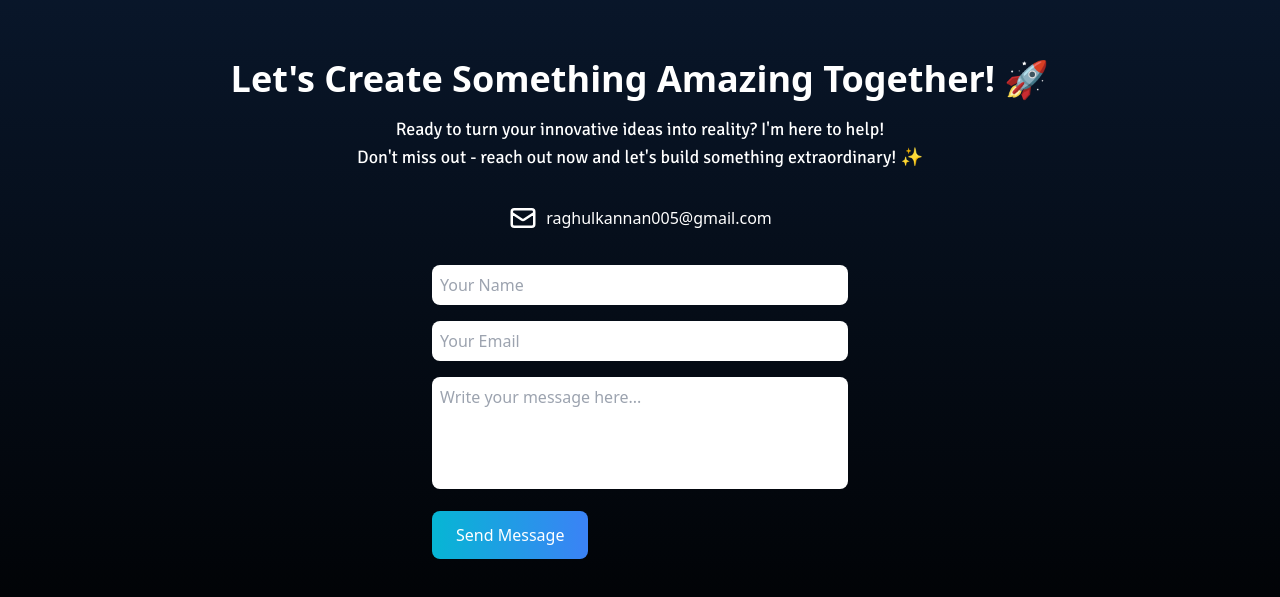
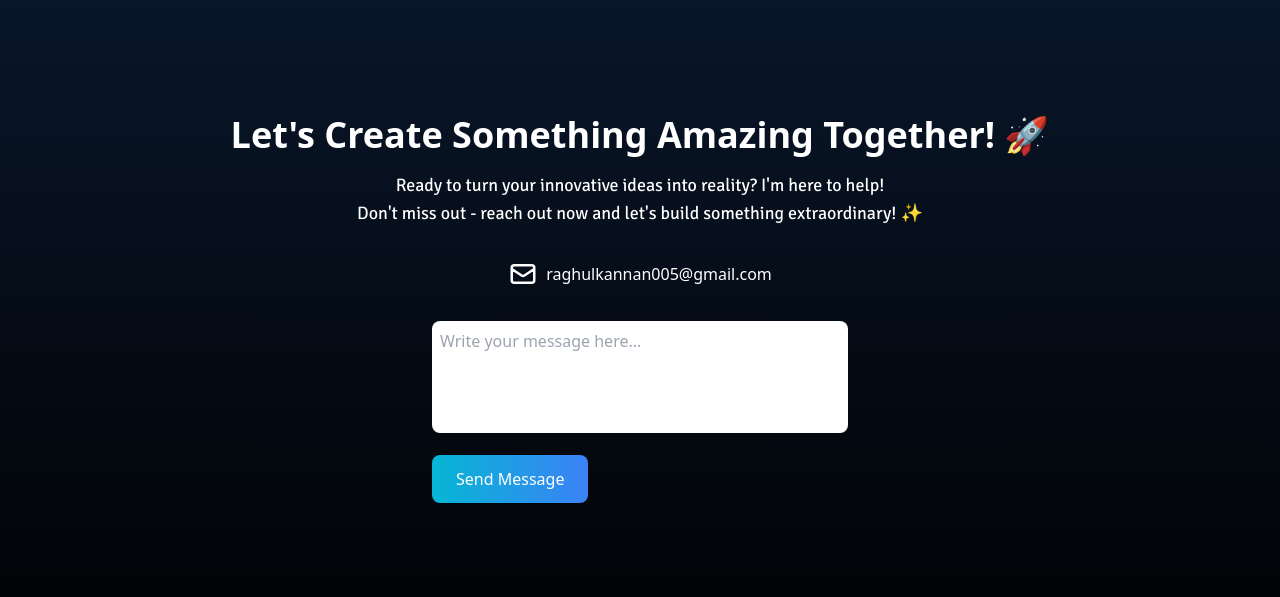
Before and after one commit to Raghulkannan005/Raghulkannan005.github.io, a React (Vite) app: page / in a window 1280 px wide. Shown: the part 2491-3088 px from the top of the page. Built offline with nearby package versions, Linux system fonts and the light colour scheme.

Commit message:
pushing react code

```diff
--- a/src/Components/contact.jsx
+++ b/src/Components/contact.jsx
@@ -1,34 +1,7 @@
 import { HiOutlineMail } from "react-icons/hi";
-import { useState } from 'react';
-import axios from 'axios';
+
+
 const Contact = () => {
-        const [formData, setFormData] = useState({
-            name: '',
-            email: '',
-            message: ''
-        });
-        const [status, setStatus] = useState('');
-
-        const handleChange = (e) => {
-            setFormData({
-                ...formData,
-                [e.target.name]: e.target.value
-            });
-        };
-
-        const handleSubmit = async (e) => {
-            e.preventDefault();
-            try {
-                const response = await axios.post('http://your-backend-url/api/messages', formData);
-                if (response.data.success) {
-                    setStatus('Message sent successfully');
-                    setFormData({ name: '', email: '', message: '' });
-                }
-            } catch (error) {
-                console.error('Error sending message:', error);
-                setStatus('Error sending message');
-            }
-        };
 
   return (
     <div className="h-screen w-full flex flex-col justify-center items-center bg-gradient-to-b from-[#0a192f] to-black" id="contact">
@@ -48,29 +21,9 @@ const Contact = () => {
       </a>
     </div>
     <div className="mt-8 w-full max-w-md px-4">
-                    <form onSubmit={handleSubmit}>
-                        <input
-                            type="text"
-                            name="name"
-                            value={formData.name}
-                            onChange={handleChange}
-                            className="w-full p-2 mb-4 text-black rounded-lg"
-                            placeholder="Your Name"
-                            required
-                        />
-                        <input
-                            type="email"
-                            name="email"
-                            value={formData.email}
-                            onChange={handleChange}
-                            className="w-full p-2 mb-4 text-black rounded-lg"
-                            placeholder="Your Email"
-                            required
-                        />
+      <form action="I dont know what to put" method="POST">
         <textarea
           name="message"
-                            value={formData.message}
-                            onChange={handleChange}
           className="w-full p-2 mb-4 text-black rounded-lg resize-none"
           rows="4"
           placeholder="Write your message here..."
@@ -83,7 +36,6 @@ const Contact = () => {
           Send Message
         </button>
       </form>
-                    {status && <p className="text-white mt-4 text-center">{status}</p>}
     </div>
     </div>
     );
```
Lines whose indentation alone changed are shown as unchanged.
